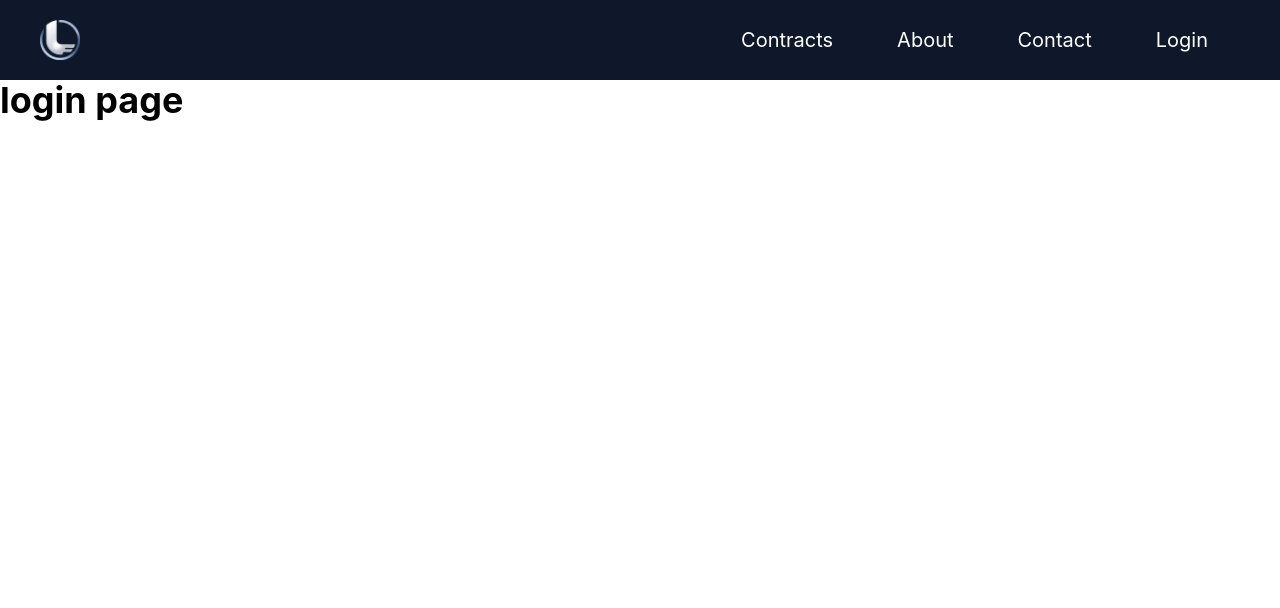
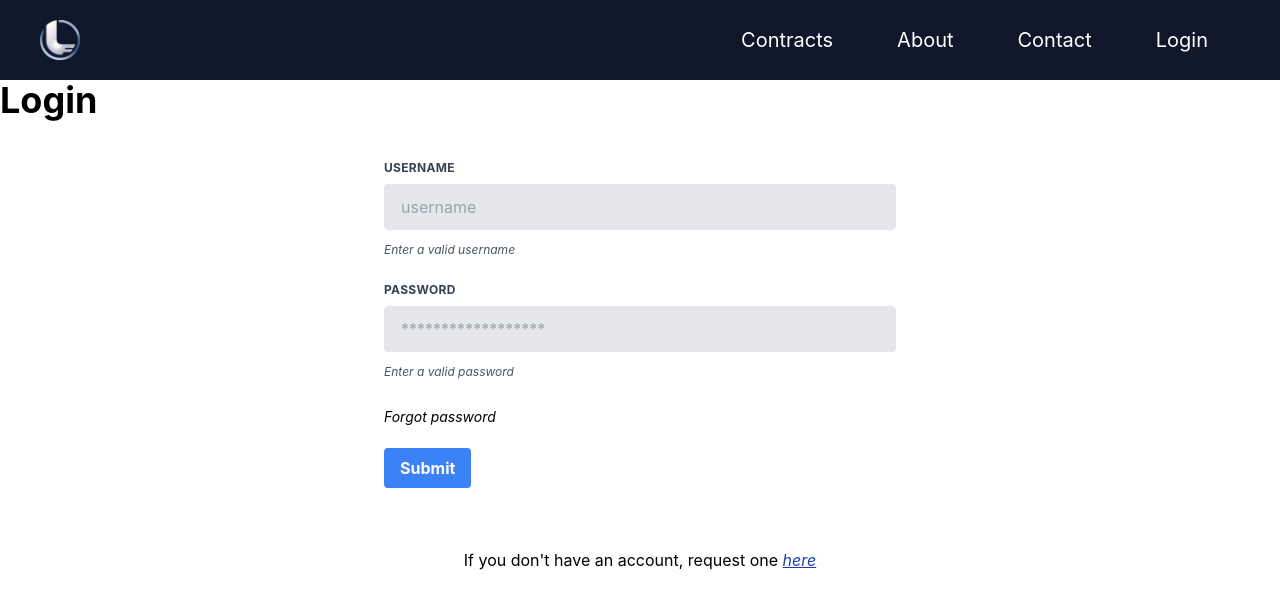
Before and after one commit to chris-av/ledafilms-crm, a Next.js app: page /login in a window 1280 px wide. Shown: the top 608 px of the page. Built offline with nearby package versions, Linux system fonts and the light colour scheme.

Commit message:
update contract pages

```diff
--- a/pages/contracts/[id].tsx
+++ b/pages/contracts/[id].tsx
@@ -1,13 +1,21 @@
 import type { NextPage } from 'next';
 import { useRouter } from 'next/router';
 
+import LoginForm from '@/components/LoginForm';
 
 const Contract : NextPage = () => {
   const router = useRouter();
   const { id: contractId } = router.query;
 
   return (
-    <h1>Contract : { contractId }</h1>
+    <div>
+      <h1>Contract : { contractId }</h1>
+
+      <div className="w-full">
+        hello
+      </div>
+
+    </div>
   );
 }
 
--- a/pages/login.tsx
+++ b/pages/login.tsx
@@ -1,8 +1,18 @@
 import type { NextPage } from 'next';
+import Link from 'next/link';
+import LoginForm from '@/components/LoginForm';
 
 const Login : NextPage = () => {
   return (
-    <h1>login page</h1>
+    <div>
+      <h1>Login</h1>
+      <LoginForm />
+
+      <div className="w-full mx-auto text-center">
+        <p>If you don't have an account, request one <span className="text-blue-800 italic underline"><Link href="/signup">here</Link></span></p>
+      </div>
+
+    </div>
   )
 }
 
```
